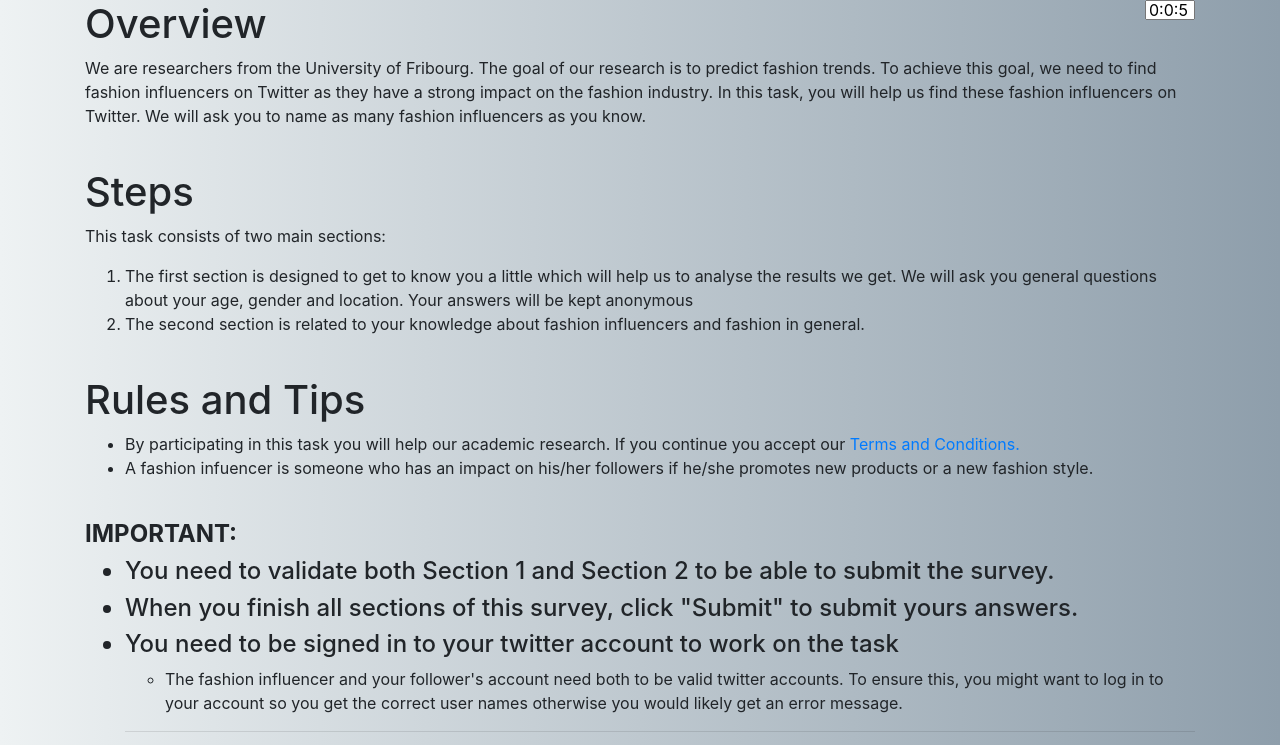
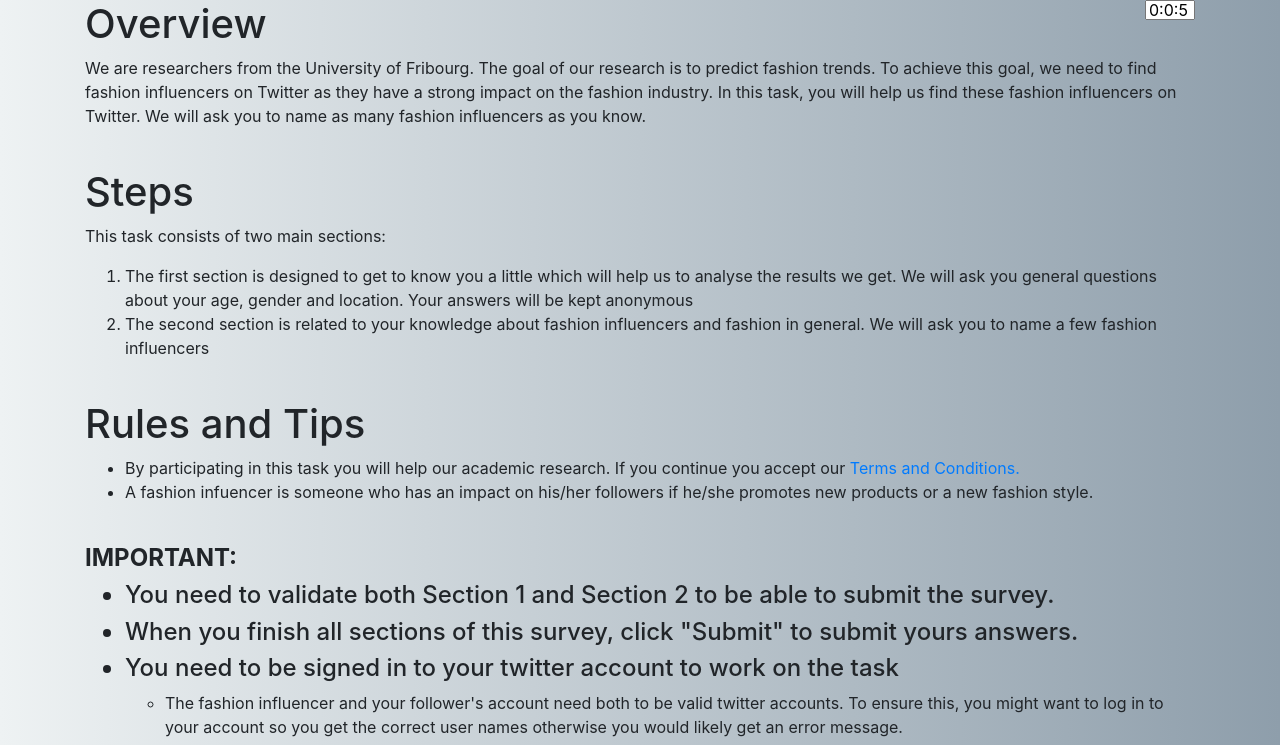
Before and after one commit to eXascaleInfolab/find_influencers, a plain HTML site: page index.html in a window 1280 px wide. Shown: the top 745 px of the page. Drawn offline with nearby package versions, Linux system fonts and the light colour scheme; no server answers.

Commit message:
ines:modify sec bullet

```diff
--- a/index.html
+++ b/index.html
@@ -30,7 +30,7 @@
     <ol>
       <li>The first section is designed to get to know you a little which will help us to analyse the results we get. We will ask you general questions about your age, gender and location. Your answers will be kept anonymous
       </li>
-      <li>The second section is related to your knowledge about fashion influencers and fashion in general.
+      <li>The second section is related to your knowledge about fashion influencers and fashion in general. We will ask you to name a few fashion influencers
       </li>
     </ol>
 
```
